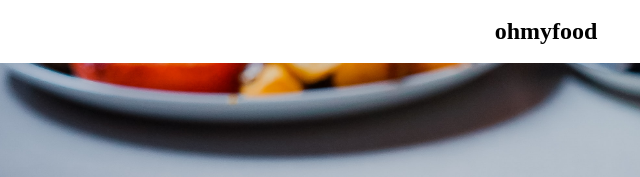
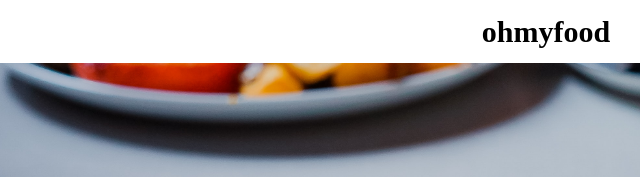
Before and after one commit to Boxtober/Ohmyfood, a website: page restaurants/a-la-francaise.html in a window 1280 px wide. Shown: the top 177 px of the page, 94-734 px from the left. Drawn offline with Linux system fonts and the light colour scheme; a web font is replaced by a local one.

Commit message:
:art: H1 size adjustment

```diff
--- a/sass/pages/_home.scss
+++ b/sass/pages/_home.scss
@@ -7,6 +7,7 @@ section {
 
 h1 {
   display: flex;
+  font-size: 30px;
 }
 
 h2 {
--- a/sass/pages/_restaurent.scss
+++ b/sass/pages/_restaurent.scss
@@ -1,5 +1,10 @@
 body {
     box-sizing: border-box;
+}
+
+h1 {
+    display: flex;
+    font-size: 30px;
 }
 
 .header-restaurent {
```
Also changed, not shown: assets/css/restaurant.css, assets/css/style.css.
